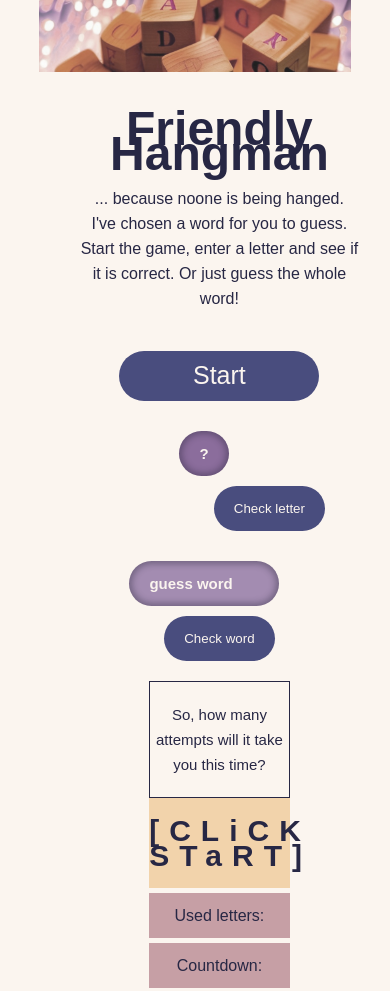
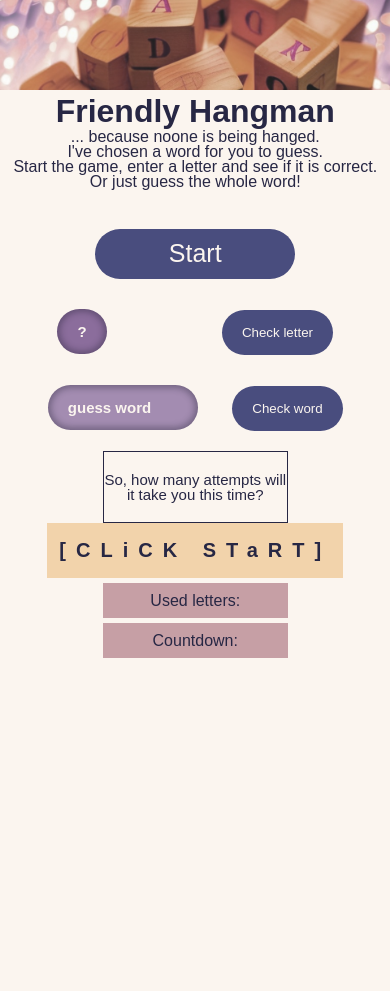
Before and after one commit to RikaIljina/FriendlyHangman, a plain HTML site: page index.html in a window 390 px wide. After the commit the page ends 844 px from the top, so only its background shows below. Drawn offline with Linux system fonts and the light colour scheme; a web font is replaced by a local one.

Commit message:
Add files via upload
optimized for mobile view

```diff
--- a/hangman-style.css
+++ b/hangman-style.css
@@ -169,7 +169,7 @@ button:active {
 
 .scoretable {
     height: 300px;
-    width: 600px;
+    width: 300px;
     background-color:#8b6d9c;
     border-style: solid;
     border-width: 2px;
@@ -178,8 +178,8 @@ button:active {
     position: fixed;
     top: -50%;
     left: -50%;
-    margin-top: -150px;
-    margin-left: -330px;
+    margin-top: -50px;
+    margin-left: -230px;
     transition: all 0.9s;
 
 }
@@ -209,5 +209,66 @@ padding: 0 0 200px 0;
 }
 
 @media screen and (max-width: 768px) {
+    body {
+        width: 100%;
+        margin: auto;
+        padding: 0;
+        font-family: 'Mooli', sans-serif;
+        color: #272744;
+        background-color: #fbf5ef;
+    }
+
+    img {
+        padding: 0;
+        margin: 0;
+        width: 100%;
+    }
+
+    .container {
+        margin: 10px;
+        width: 95%;
+        text-align: center;
+    }
+
+    h1 {
+        font-size: 200%;
+        padding-bottom: 10px;
+    }
+
+    h1,
+    p {
+        margin: auto;
+        line-height: 15px;
+    }
+    #result {
+        letter-spacing: 10px;
+        font-family: 'Mooli', sans-serif;
+        font-weight: bold;
+        font-size: 20px;
+        background-color: #f2d3ab;
+        width: 80%;
+        padding: 20px 0 20px 0;
+    }
+    .scoretable {
+        height: 300px;
+        width: 300px;
+        background-color:#8b6d9c;
+        border-style: solid;
+        border-width: 2px;
+        border-color: #35355e;
+        box-shadow: -5px -5px 4px #272744;
+        position: fixed;
+        top: -50%;
+        left: -50%;
+        margin-top: -150px;
+        margin-left: -150px;
+        transition: all 0.9s;
+
+    }
+    #check-letter {
+        padding: 15px 20px 15px 20px;
+        margin-left: 80px;
+    }
+
 
 }
--- a/index.html
+++ b/index.html
@@ -20,7 +20,7 @@
         <p >... because noone is being hanged. <br> I've chosen a word for you to guess. <br>Start the game, enter a letter and see if it is correct. Or just guess the whole word!</p>
         <div id="game-container">
             <button id="start-game" type="button" onclick="start_game()">Start</button><br>
-            <input type="text" id="letter" placeholder="?">
+            <input type="text" id="letter" placeholder="?" maxlength="1">
             <button id="check-letter" type="button" onclick="check_letter() ">Check letter</button><br>
             <input type="text" id="guess-word" placeholder="guess word">
             <button id="check-word" type="button" onclick="check_word() ">Check word</button>
```
Also changed, not shown: 2 other files.
